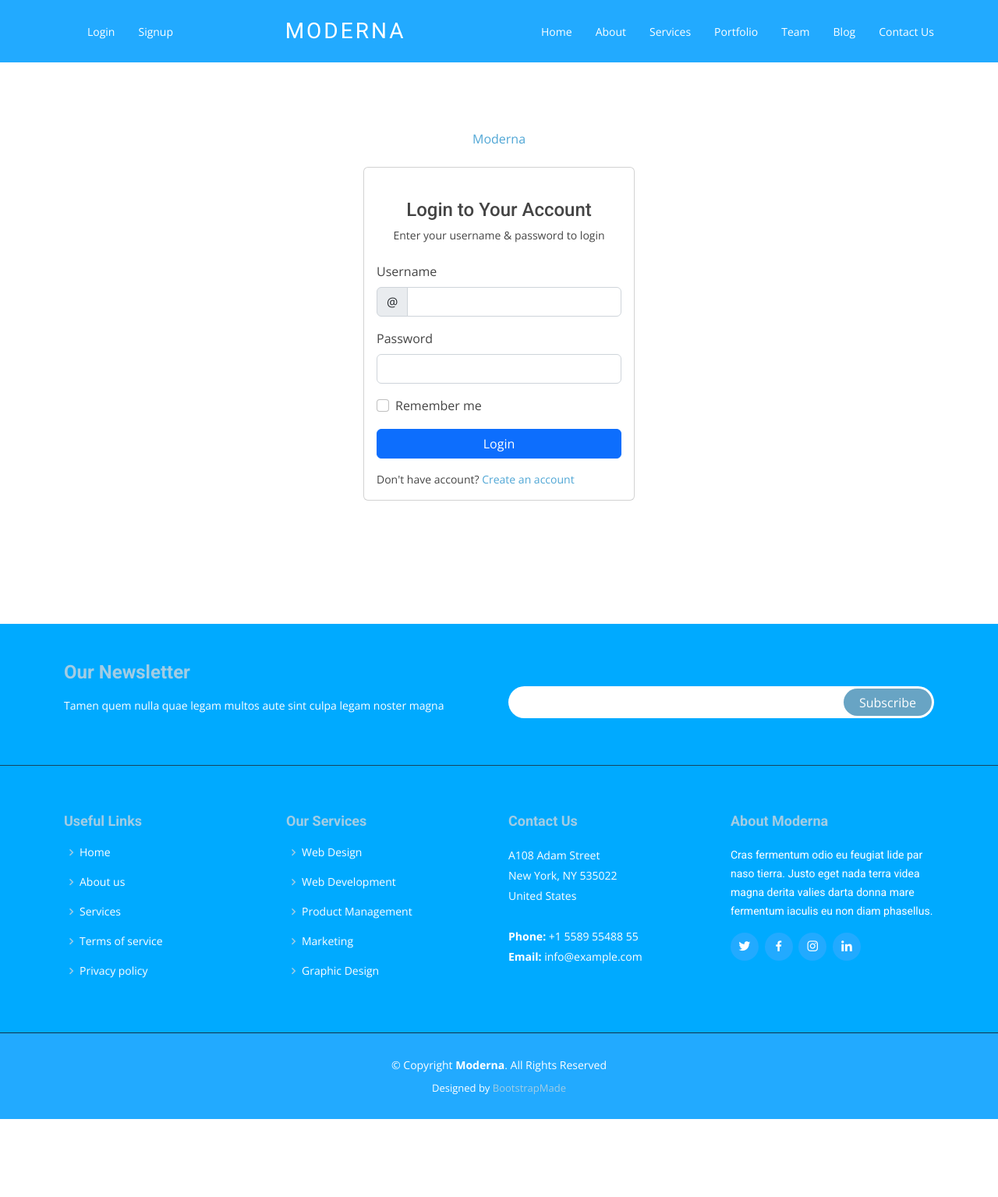
After one commit to Amirhamidi2001/Django-Basic-Blog, a Django app: page /accounts/login/ in a window 1280 px wide. The commit adds this page. Shown: the whole page at 78% size. Run offline with Django 3.2, Linux system fonts and the light colour scheme; some libraries are stand-ins or nearby versions.

Commit message:
Add app accounts

```diff
--- a/accounts/urls.py
+++ b/accounts/urls.py
@@ -0,0 +1,10 @@
+from django.urls import path
+from .views import *
+
+app_name = 'accounts'
+
+urlpatterns = [
+    path('login/', login_views, name='login'),
+    path('logout/', logout_views, name='logout'),
+    path('signup/', signup_views, name='signup')
+]
--- a/accounts/views.py
+++ b/accounts/views.py
@@ -1,3 +1,44 @@
-from django.shortcuts import render
+from django.shortcuts import render,redirect
+from django.contrib.auth import authenticate, login , logout
+from django.contrib.auth.forms import AuthenticationForm,UserCreationForm
+from django.contrib.auth.decorators import login_required
+from django.urls import reverse
 
 # Create your views here.
+def login_views(request):
+    if not request.user.is_authenticated:
+        if request.method == 'POST':
+            form = AuthenticationForm(request=request,data=request.POST)
+            if form.is_valid():
+                username = form.cleaned_data.get('username')
+                password = form.cleaned_data.get('password')
+                user = authenticate(request, username=username, password=password)
+                if user is not None:
+                    login(request,user)
+                    return redirect('/')
+
+        form = AuthenticationForm()
+        context = {'form':form}
+        return render(request,'accounts/login.html',context)
+    else:
+        return redirect('/')
+
+
+@login_required
+def logout_views(request):
+    logout(request)
+    return redirect('/')
+
+
+def signup_views(request):
+    if not request.user.is_authenticated:
+        if request.method == 'POST':
+            form = UserCreationForm(request.POST)
+            if form.is_valid():
+                form.save()
+                return redirect('/')
+        form = UserCreationForm()
+        context = {'form':form}
+        return render(request,'accounts/signup.html',context)
+    else:
+        return redirect('/')
--- a/core/urls.py
+++ b/core/urls.py
@@ -29,7 +29,7 @@ sitemaps = {
 
 urlpatterns = [
     path('admin/', admin.site.urls),
-    # path('accounts/', include('accounts.urls')),
+    path('accounts/', include('accounts.urls')),
     path('blog/', include('blog.urls')),
     path('', include('website.urls')),
     path(
--- /dev/null
+++ b/templates/accounts/login.html
@@ -0,0 +1,71 @@
+{% extends 'base.html' %}
+{% load static %}
+{% block content %}
+
+
+  <main>
+    <div class="container">
+
+      <section class="section register min-vh-100 d-flex flex-column align-items-center justify-content-center py-4">
+        <div class="container">
+          <div class="row justify-content-center">
+            <div class="col-lg-4 col-md-6 d-flex flex-column align-items-center justify-content-center">
+
+              <div class="d-flex justify-content-center py-4">
+                <a href="{% url 'website:index' %}" class="logo d-flex align-items-center w-auto">
+                  <span class="d-none d-lg-block">Moderna</span>
+                </a>
+              </div><!-- End Logo -->
+
+              <div class="card mb-3">
+
+                <div class="card-body">
+
+                  <div class="pt-4 pb-2">
+                    <h5 class="card-title text-center pb-0 fs-4">Login to Your Account</h5>
+                    <p class="text-center small">Enter your username & password to login</p>
+                  </div>
+
+                  <form class="row g-3 needs-validation" method="post" action="{% url 'accounts:login' %}" novalidate>
+                    {% csrf_token %}
+
+                    <div class="col-12">
+                      <label for="yourUsername" class="form-label">Username</label>
+                      <div class="input-group has-validation">
+                        <span class="input-group-text" id="inputGroupPrepend">@</span>
+                        <input type="text" name="username" class="form-control" id="yourUsername" required>
+                        <div class="invalid-feedback">Please enter your username.</div>
+                      </div>
+                    </div>
+
+                    <div class="col-12">
+                      <label for="yourPassword" class="form-label">Password</label>
+                      <input type="password" name="password" class="form-control" id="yourPassword" required>
+                      <div class="invalid-feedback">Please enter your password!</div>
+                    </div>
+
+                    <div class="col-12">
+                      <div class="form-check">
+                        <input class="form-check-input" type="checkbox" name="remember" value="true" id="rememberMe">
+                        <label class="form-check-label" for="rememberMe">Remember me</label>
+                      </div>
+                    </div>
+                    <div class="col-12">
+                      <button class="btn btn-primary w-100" type="submit">Login</button>
+                    </div>
+                    <div class="col-12">
+                      <p class="small mb-0">Don't have account? <a href="{% url 'accounts:signup' %}">Create an account</a></p>
+                    </div>
+                  </form>
+
+                </div>
+              </div>
+            </div>
+          </div>
+        </div>
+
+      </section>
+
+    </div>
+  </main><!-- End #main -->
+{% endblock %}
--- a/templates/base.html
+++ b/templates/base.html
@@ -6,7 +6,7 @@
   <meta charset="utf-8">
   <meta content="width=device-width, initial-scale=1.0" name="viewport">
 
-  <title>Moderna Bootstrap Template - Index</title>
+  <title>Moderna Bootstrap Template</title>
   <meta content="" name="description">
   <meta content="" name="keywords">
 
@@ -30,7 +30,8 @@
   <link href="{% static 'css/style.css' %}" rel="stylesheet">
 
   <!-- =======================================================
-  * Template Name: Moderna - v4.11.0
+  * Template Name: Moderna
+  * Updated: Sep 18 2023 with Bootstrap v5.3.2
   * Template URL: https://bootstrapmade.com/free-bootstrap-template-corporate-moderna/
   * Author: BootstrapMade.com
   * License: https://bootstrapmade.com/license/
@@ -40,14 +41,27 @@
 <body>
 
   <!-- ======= Header ======= -->
-  <header id="header" class="fixed-top d-flex align-items-center header-transparent">
+  <header id="header" class="fixed-top d-flex align-items-center ">
     <div class="container d-flex justify-content-between align-items-center">
+
+      <nav id="navbar" class="navbar">
+        <ul>
+            {% if request.user.is_authenticated %}
+            <li><a  href="#">Logged in as {{request.user.username}}</a></li>
+            <li><a href="{% url 'accounts:logout' %}">Logout</a></li>
+            {% else %}
+            <li><a href="{% url 'accounts:login' %}">Login</a></li>
+            <li><a href="{% url 'accounts:signup' %}">Signup</a></li>
+            {% endif %}
+        </ul>
+      </nav>
 
       <div class="logo">
         <h1 class="text-light"><a href="{% url 'website:index' %}"><span>Moderna</span></a></h1>
         <!-- Uncomment below if you prefer to use an image logo -->
         <!-- <a href="{% url 'website:index' %}"><img src="{% static 'img/logo.png' %}" alt="" class="img-fluid"></a>-->
       </div>
+
 
       <nav id="navbar" class="navbar">
         <ul>
```
Also changed, not shown: templates/accounts/signup.html (added, +69 -0 lines).
